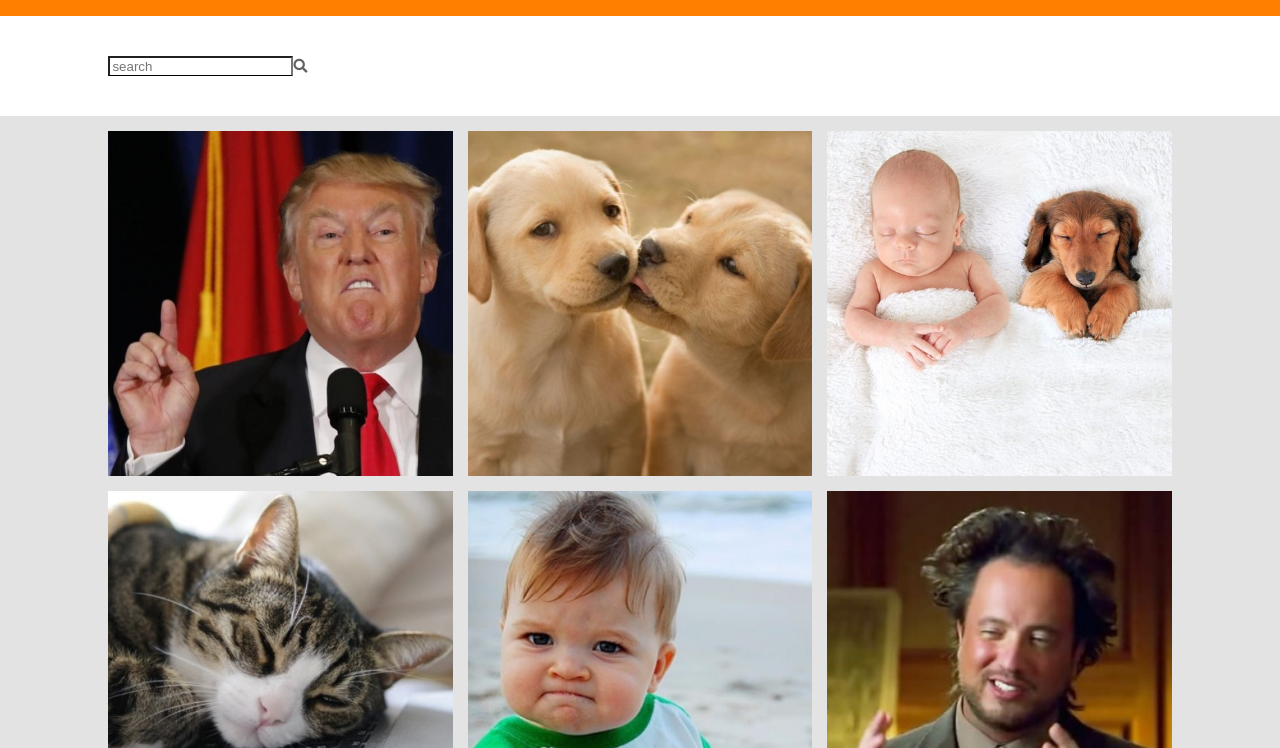
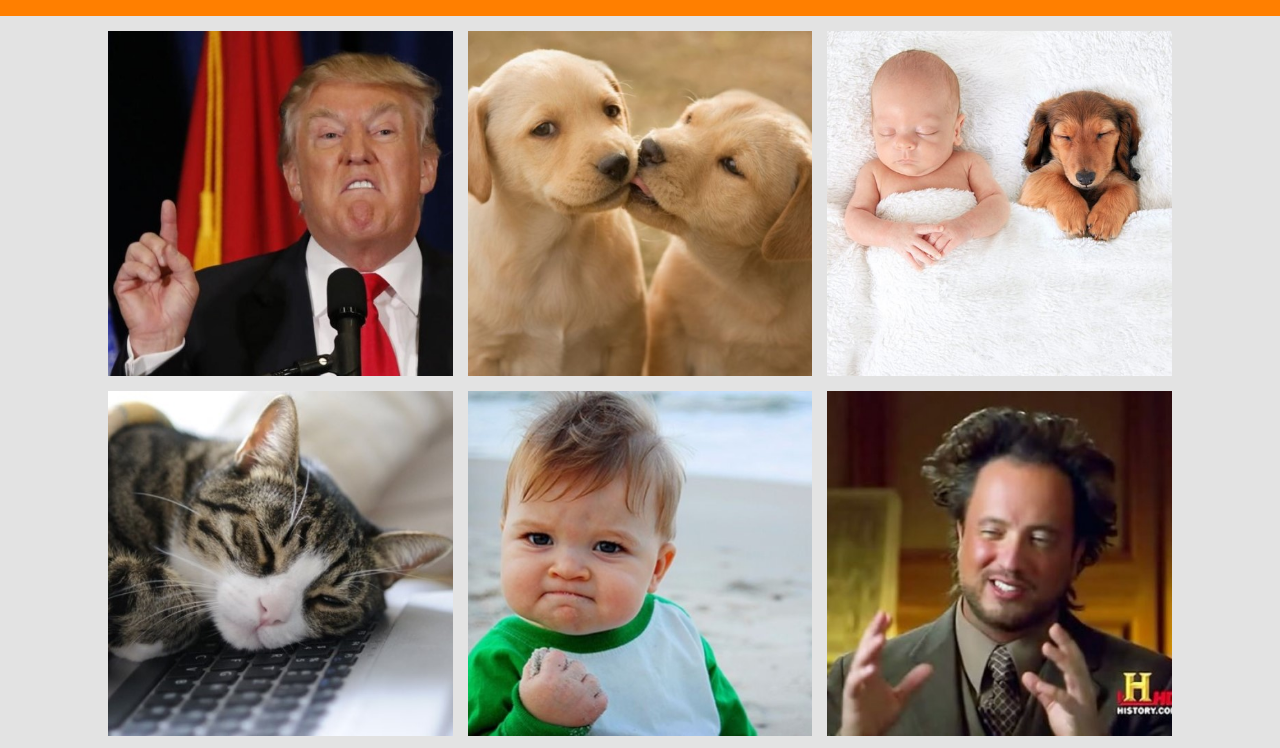
Before and after one commit to hanalif/meme-generator, a plain HTML site: page index.html in a window 1280 px wide. Shown: the part 50-798 px from the top of the page. Drawn offline with Linux system fonts and the light colour scheme; files whose address does not match are found by name.

Commit message:
hide search in galery

```diff
--- a/index.html
+++ b/index.html
@@ -22,9 +22,9 @@
         </nav>
     </header>
     <div class="galery-wrapper">
-        <div class="search-container main-layout">
+        <!-- <div class="search-container main-layout">
             <input class="search-input" type="text" placeholder="search"><i class="fas fa-search"></i>
-        </div>
+        </div> -->
         <div class="galery-container " onclick="onClickImg(event)">
             <div class="imges-container main-layout">
 
```
